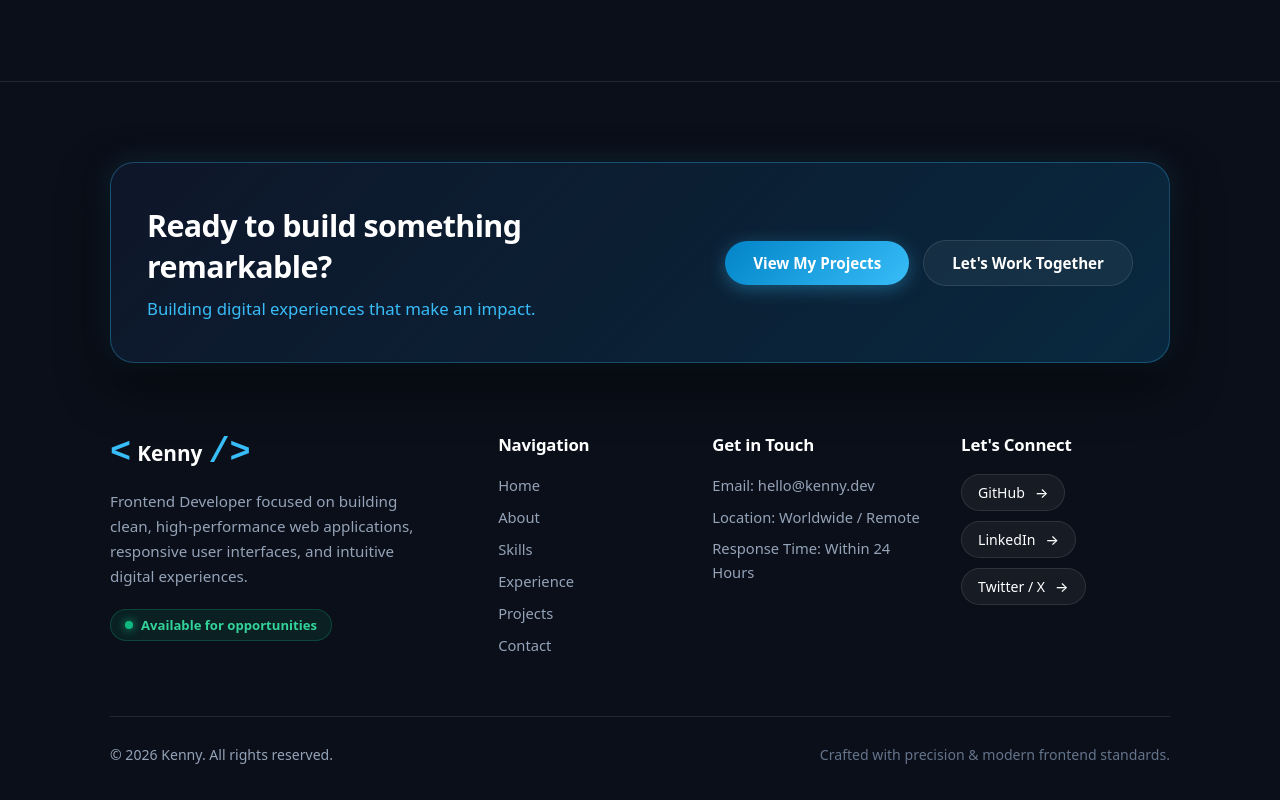
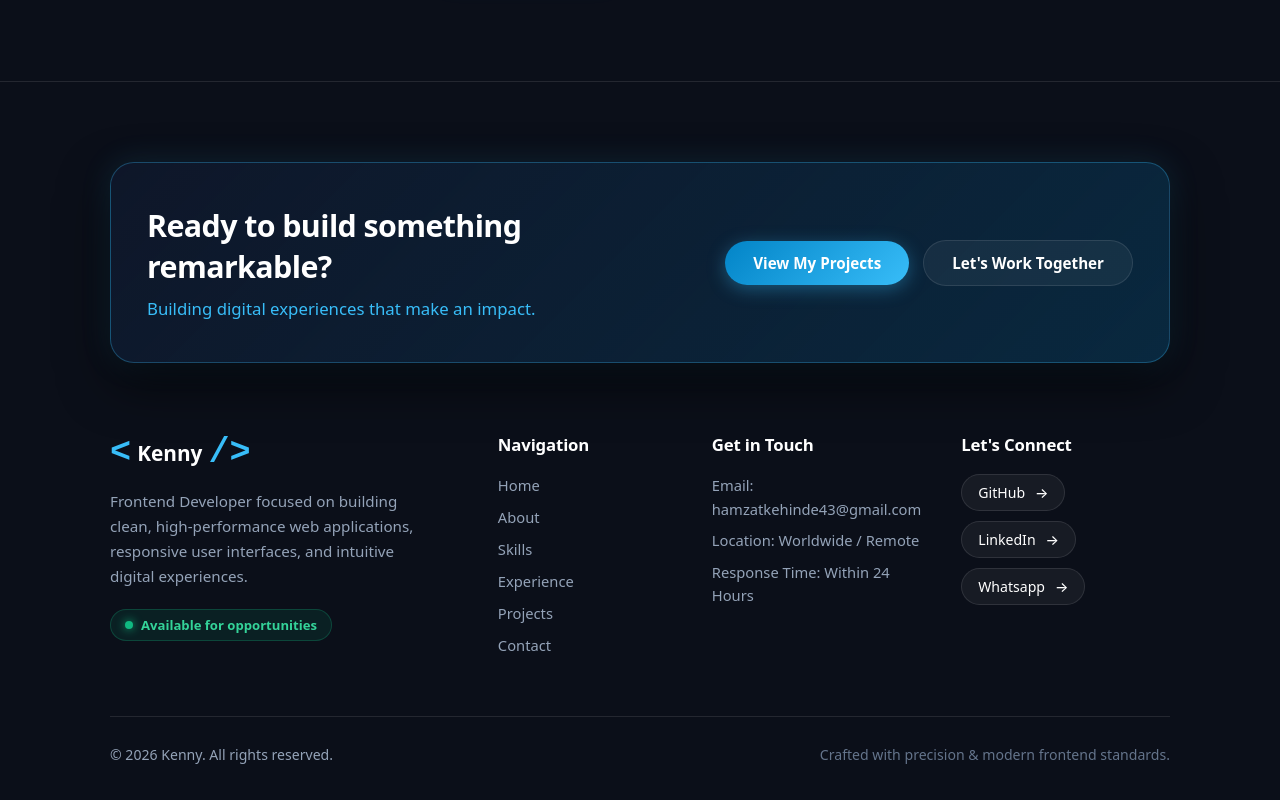
Before and after one commit to kennyvip081-collab/Kenny-portfolio, a React app: page /skill in a window 1280 px wide. Shown: the part 2567-3367 px from the top of the page. Built offline with nearby package versions, Linux system fonts and the light colour scheme; the HTML template or start-up script is replaced by a standard one.

Commit message:
Update WhatsApp link

```diff
--- a/src/components/Footer.tsx
+++ b/src/components/Footer.tsx
@@ -46,7 +46,7 @@ export default function Footer() {
 
           <div>
             <h4 className="footer-heading">Get in Touch</h4>
-            <p className="footer-contact-item">Email: hello@kenny.dev</p>
+            <p className="footer-contact-item">Email: hamzatkehinde43@gmail.com</p>
             <p className="footer-contact-item">Location: Worldwide / Remote</p>
             <p className="footer-contact-item">Response Time: Within 24 Hours</p>
           </div>
@@ -62,8 +62,8 @@ export default function Footer() {
                 <span>LinkedIn</span>
                 <span>&rarr;</span>
               </a>
-              <a href="https://twitter.com" target="_blank" rel="noopener noreferrer" className="social-link">
-                <span>Twitter / X</span>
+              <a href="https://wa.me/2348142666934" target="_blank" rel="noopener noreferrer" className="social-link">
+                <span>Whatsapp</span>
                 <span>&rarr;</span>
               </a>
             </div>
```
